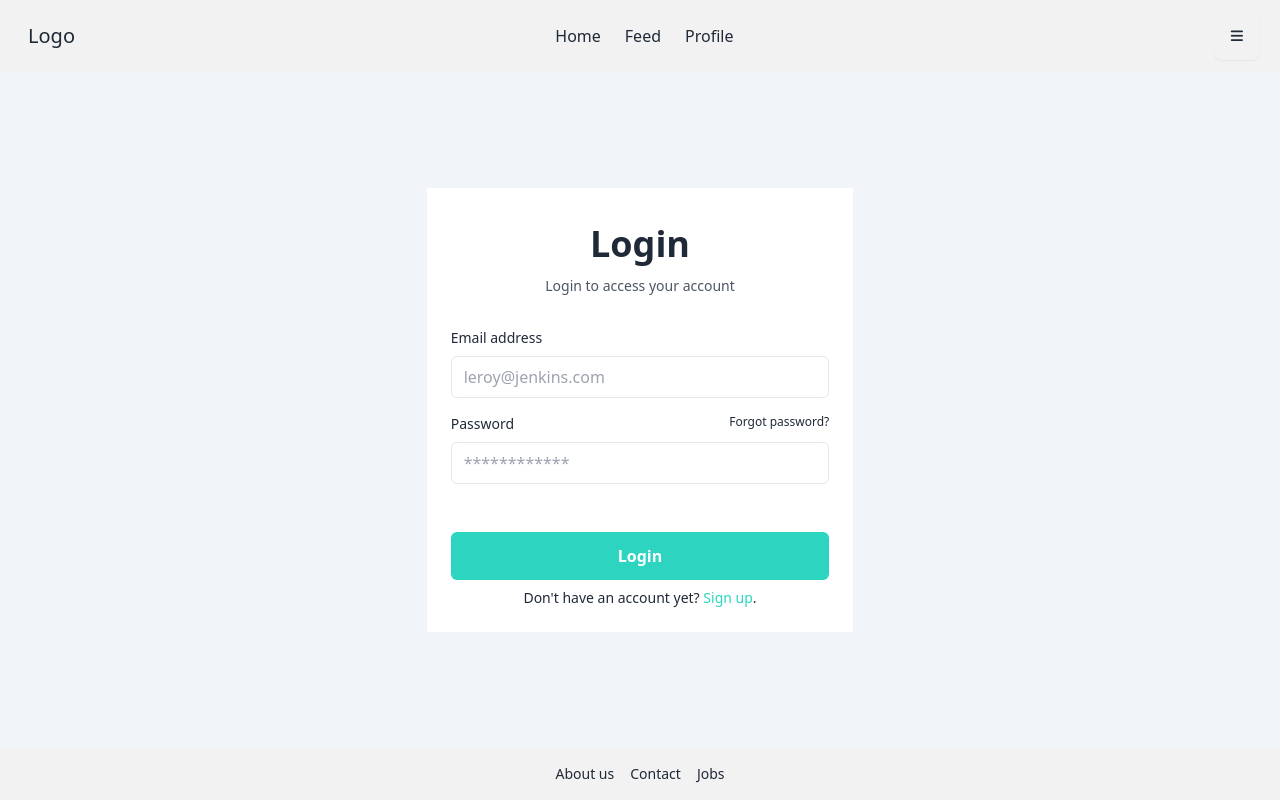
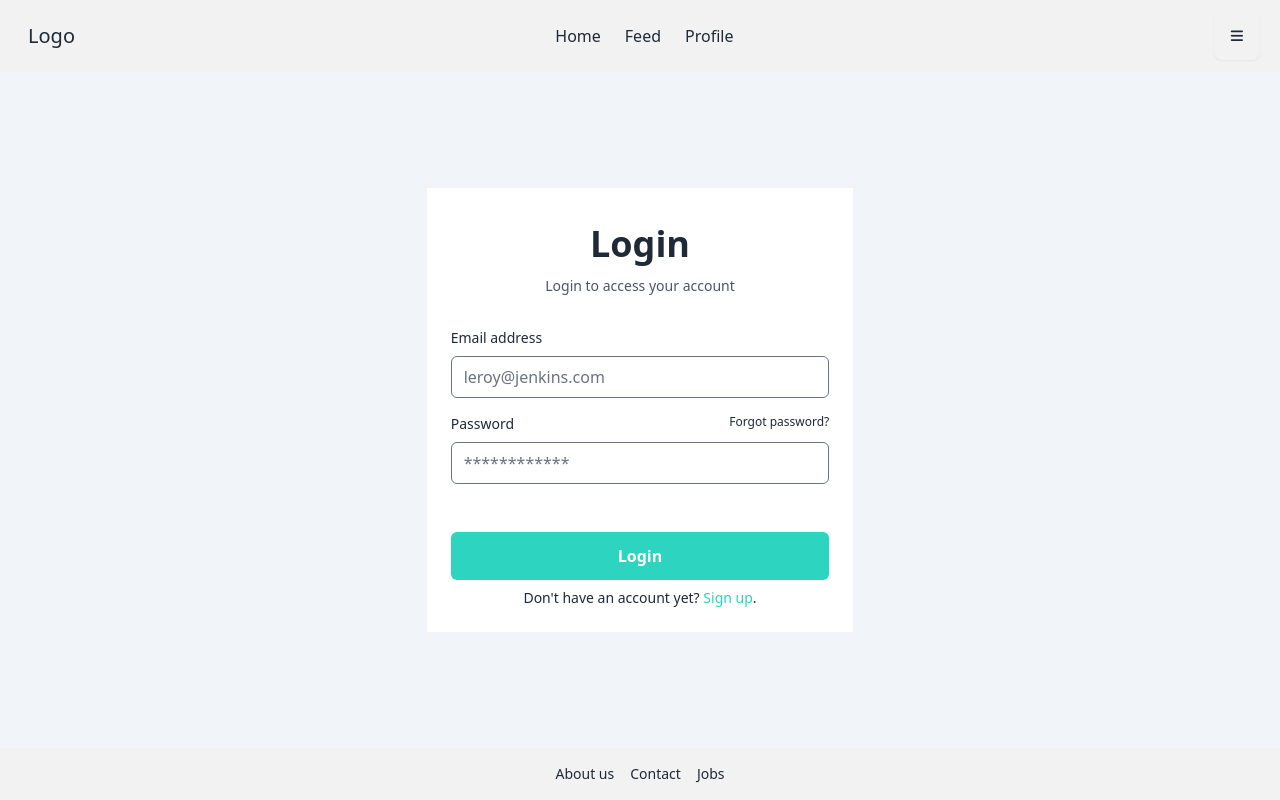
Before and after one commit to Lusanco/PalitasPR, a Svelte app in the folder frontend/: page / in a window 1280 px wide. Built offline with nearby package versions, Linux system fonts and the light colour scheme.

Commit message:
fix - missing forms plugin

```diff
--- a/frontend/package.json
+++ b/frontend/package.json
@@ -19,6 +19,7 @@
   },
   "dependencies": {
     "@fortawesome/fontawesome-free": "^6.5.2",
+    "@tailwindcss/forms": "^0.5.7",
     "daisyui": "^4.10.2"
   }
 }
--- a/frontend/tailwind.config.js
+++ b/frontend/tailwind.config.js
@@ -1,11 +1,8 @@
 /** @type {import('tailwindcss').Config} */
 export default {
-  content: [
-    "./index.html",
-    "./src/**/*.{svelte,js,ts,jsx,tsx}",
-  ],
+  content: ["./index.html", "./src/**/*.{svelte,js,ts,jsx,tsx}"],
   theme: {
     extend: {},
   },
-  plugins: [require("daisyui")],
-}
+  plugins: [require("daisyui"), require("@tailwindcss/forms")],
+};
```
Also changed, not shown: 1 other file (tests, documents, lock files or other folders).
